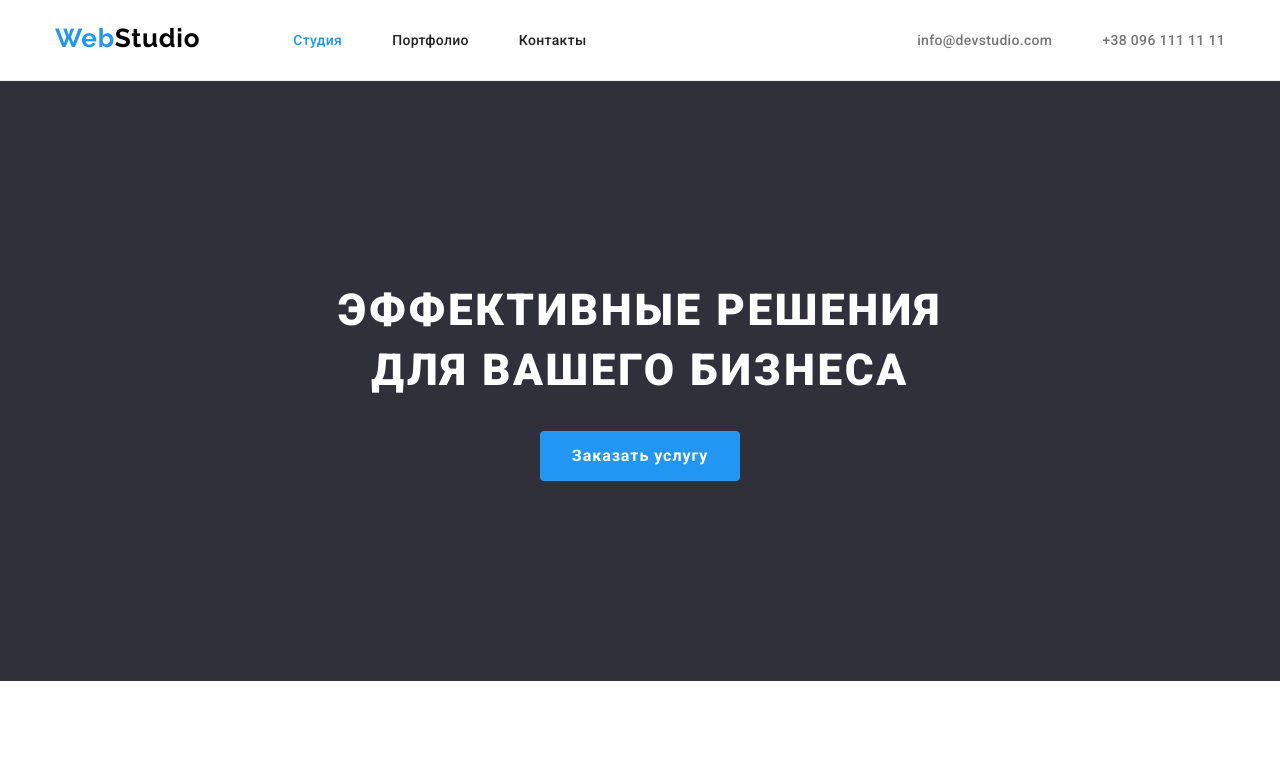
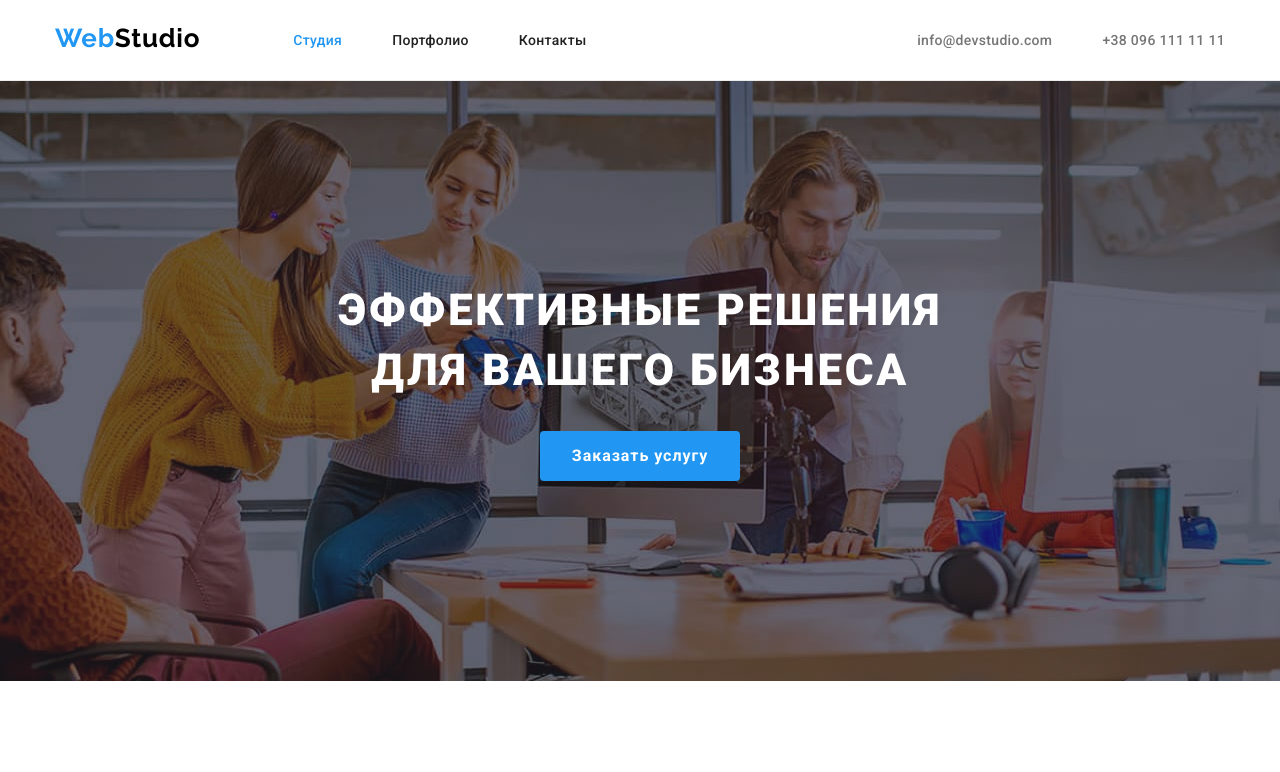
Before and after one commit to Den4yk76/goit-markup-hw-04, a plain HTML site: page index.html in a window 1280 px wide. Shown: the top 772 px of the page. Drawn offline with nearby package versions, Linux system fonts and the light colour scheme.

Commit message:
Добавил фон секции Hero

```diff
--- a/css/styles.css
+++ b/css/styles.css
@@ -170,9 +170,20 @@ header {
 }
 
 .hero {
+  height: 600px;
+  max-width: 1600px;
+  margin-left: auto;
+  margin-right: auto;
   padding-top: 200px;
   padding-bottom: 200px;
+
+  background-image: linear-gradient(to right, rgba(47, 48, 58, 0.4),rgba(47, 48, 58, 0.4)), url(../images/Hero.jpg);
+  background-size: cover;
+  background-repeat: no-repeat;
+  background-position: center;
   background-color: var(--back-dark-color);
+
+  letter-spacing: 0.06em;
   text-align: center;
 }
 
```
